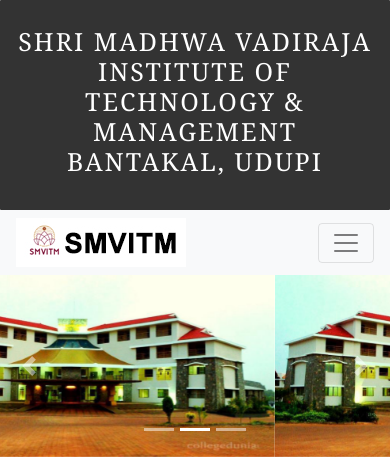
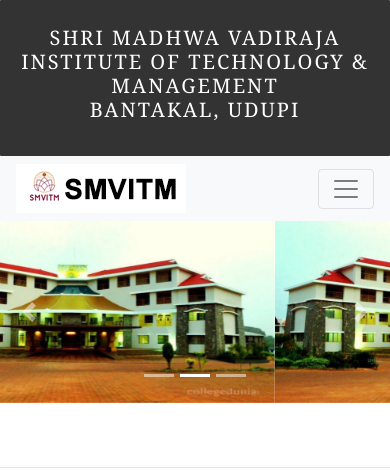
Before and after one commit to test404-web/test404-web.github.io, a plain HTML site: page index.html in a window 390 px wide. Shown: the top 474 px of the page. Drawn offline with nearby package versions, Linux system fonts and the light colour scheme.

Commit message:
Update style.css

```diff
--- a/style.css
+++ b/style.css
@@ -20,7 +20,7 @@ header{
 }
 header h1{
   color: white;
-  font-size: 25px;
+  font-size: 20px;
   /* border: 8px solid white; */
   display: inline-block;
   padding: 6px 12px;
@@ -128,8 +128,10 @@ footer p{
     text-shadow: 1px 1px 10px #000;
   }
 }
-@media (max-width: 576px) {
-
+@media screen and (max-width: 560px) {
+  header{
+  font-size: 10px;
+  }
 }
 
 
```
